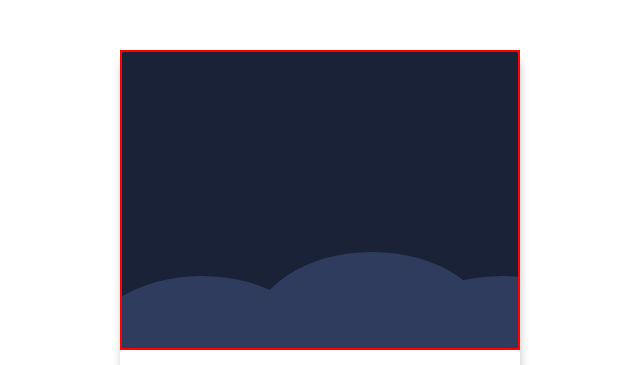
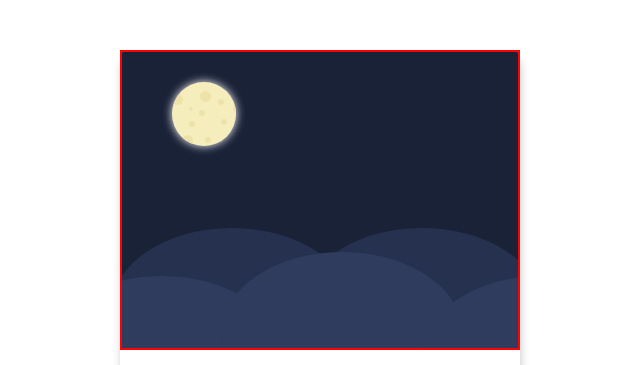
Before and after one commit to AlyssonDemari/CSS-100, a plain HTML site: page 009/009.html in a window 1280 px wide. Shown: the part 150-515 px from the top of the page, without its empty margins (320-960 px from the left). Drawn offline with nearby package versions, Linux system fonts and the light colour scheme.

Commit message:
fazendo a lua

```diff
--- a/009/009.html
+++ b/009/009.html
@@ -12,6 +12,20 @@
             <div class="ground-1"></div>
             <div class="ground-2"></div>
             <div class="ground-3"></div>
+            <div class="back-ground-1"></div>
+            <div class="back-ground-2"></div>
+            <div class="moon">
+                <div class="crater-1"></div>
+                <div class="crater-2"></div>
+                <div class="crater-3"></div>
+                <div class="crater-4"></div>
+                <div class="crater-5"></div>
+                <div class="crater-6"></div>
+                <div class="crater-7"></div>
+                <div class="crater-8"></div>
+                <div class="crater-9"></div>
+                <div class="crater-10"></div>
+            </div>
         </div>
         <div class="info">
             <div class="clim-container">
--- a/009/009.scss
+++ b/009/009.scss
@@ -6,6 +6,13 @@ $back-ground: #26314F;
 $moon: #F6EDBD;
 $hole-moon: #EDE3AA;
 $grey: #5f5f5f;
+
+@mixin crater($top, $left, $width, $height){
+    top: $top;
+    left: $left;
+    width: $width;
+    height: $height;
+}
 
 .frame{
     background: $sky;
@@ -18,6 +25,36 @@ $grey: #5f5f5f;
     height: 75%;
     overflow: hidden;
 
+    .moon{
+        position: relative;
+        top: 30px;
+        left: 50px;
+        width: 4rem;
+        height: 4rem;
+        border-radius: 50%;
+        background: $moon;
+        overflow: hidden;
+        box-shadow: 0px 0 10px $white;
+
+        [class^="crater-"]{
+            border-radius: 50%;
+            background: $hole-moon;
+            position: absolute;
+        }
+
+        .crater-1{@include crater(9px, 28px, 11px, 11px)};
+        .crater-2{@include crater(12px, 0px, 11px, 11px)};
+        .crater-3{@include crater(53px, 10px, 11px, 11px)};
+        .crater-4{@include crater(37px, 49px, 6px, 6px)};
+        .crater-5{@include crater(24px, 61px, 6px, 6px)};
+        .crater-6{@include crater(55px, 33px, 6px, 6px)};
+        .crater-7{@include crater(17px, 46px, 6px, 6px)};
+        .crater-8{@include crater(28px, 27px, 6px, 6px)};
+        .crater-9{@include crater(39px, 17px, 6px, 6px)};
+        .crater-10{@include crater(25px, 17px, 4px, 4px)};
+
+    }
+
     @for $i from 1 through 3 {
         .ground-#{$i} {
           position: absolute;
@@ -26,13 +63,26 @@ $grey: #5f5f5f;
           height: 10rem;
           border-radius: 50%;
           top: 14rem;
-          left: if($i == 1, -40px, 130px * ($i - 1));
+          left: if($i == 1, -80px, 150px * ($i - 1));
+          z-index: 1;
+
 
           &:nth-child(2){
             top: 200px;
+            left: 100px;
           }
         }
-      }
+    }
+
+    @for $i from 1 to 3 {
+        .back-ground-#{$i} {
+          @extend .ground-#{$i};
+          top: 11rem;
+          left: if($i == 1, -10px, 180px * ($i - 1));
+          background: $back-ground;
+          z-index: 0;
+        }
+    }
 }
 
 .info{
@@ -42,6 +92,7 @@ $grey: #5f5f5f;
     height: 25%;
     color: $grey;
     font-family: $font-standard;
+    border-radius: 0 0 8px 8px;
 
     .clim-container{
         @include center();
```
Also changed, not shown: 008/008.css, 009/009.css, 2 other files.
